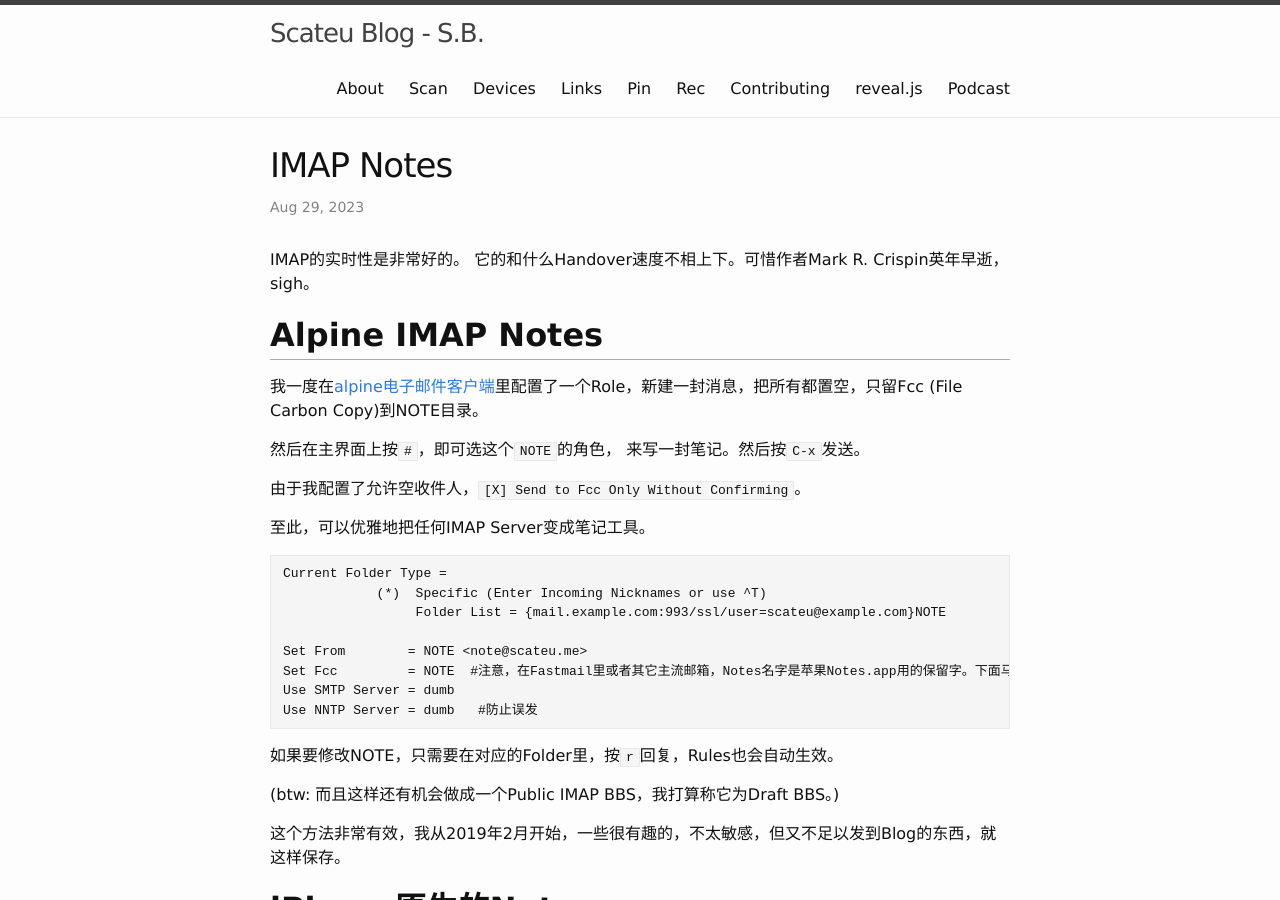
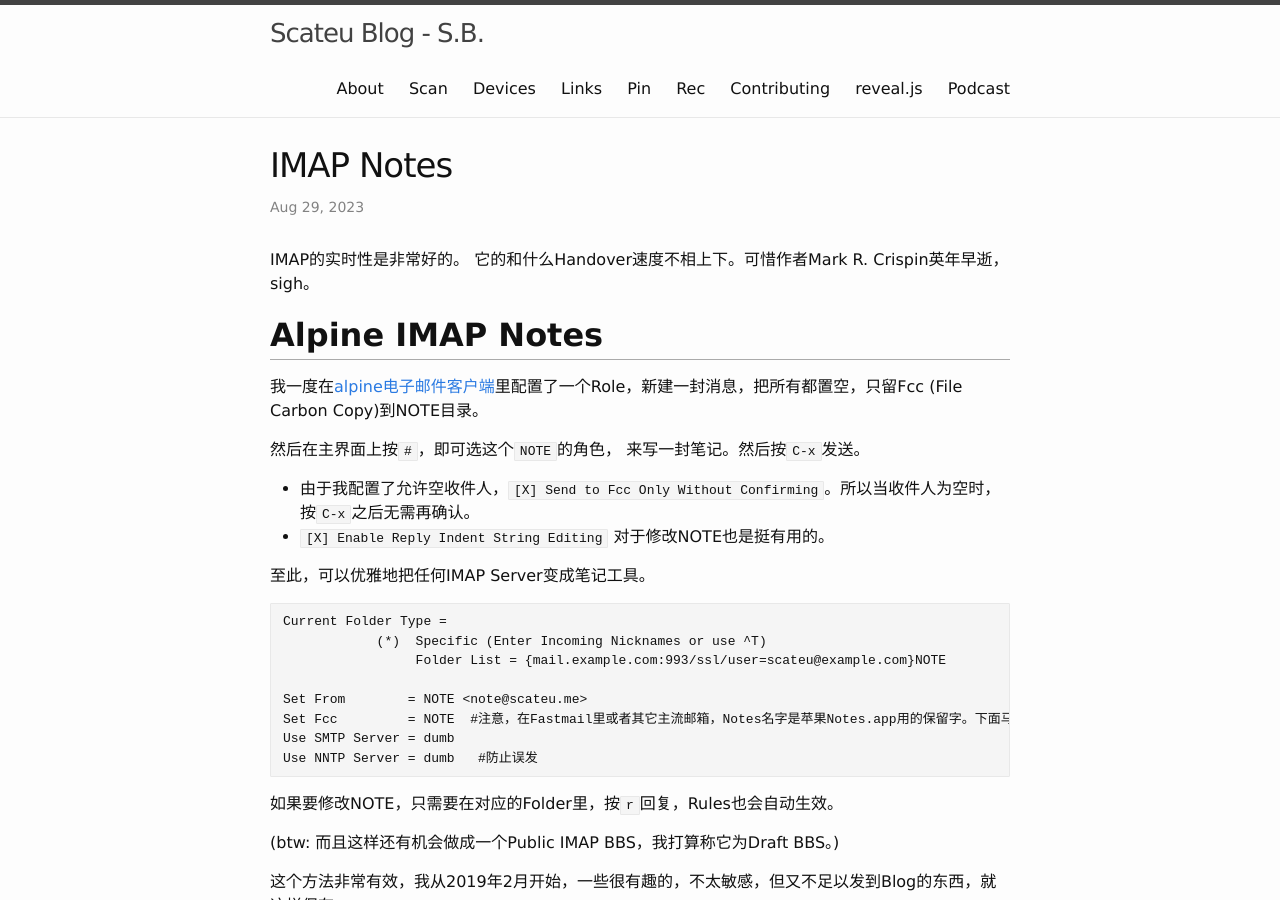
Before and after one commit to scateu/scateu.github.io, a Jekyll site: the page built from _posts/2023-08-29-imap-notes.md, in a window 1280 px wide and 900 px high. Built offline with Jekyll 4.4.1, drawn with Linux system fonts in a browser that asks for light colours; nearby versions of some CDN libraries; comment, search, counter and statistics services are not loaded.

Commit message:
Wed Aug 30 21:29:53 CST 2023

```diff
--- a/_posts/2023-08-29-imap-notes.md
+++ b/_posts/2023-08-29-imap-notes.md
@@ -12,7 +12,9 @@
 
 然后在主界面上按`#`，即可选这个`NOTE`的角色， 来写一封笔记。然后按`C-x`发送。
 
-由于我配置了允许空收件人，`[X]  Send to Fcc Only Without Confirming`。
+ - 由于我配置了允许空收件人，`[X]  Send to Fcc Only Without Confirming`。所以当收件人为空时，按`C-x`之后无需再确认。
+ - `[X]  Enable Reply Indent String Editing` 对于修改NOTE也是挺有用的。
+
 
 至此，可以优雅地把任何IMAP Server变成笔记工具。
 
```
